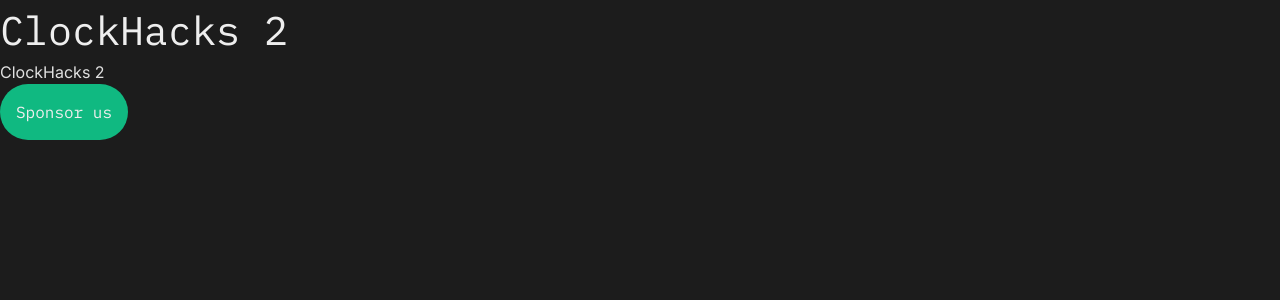
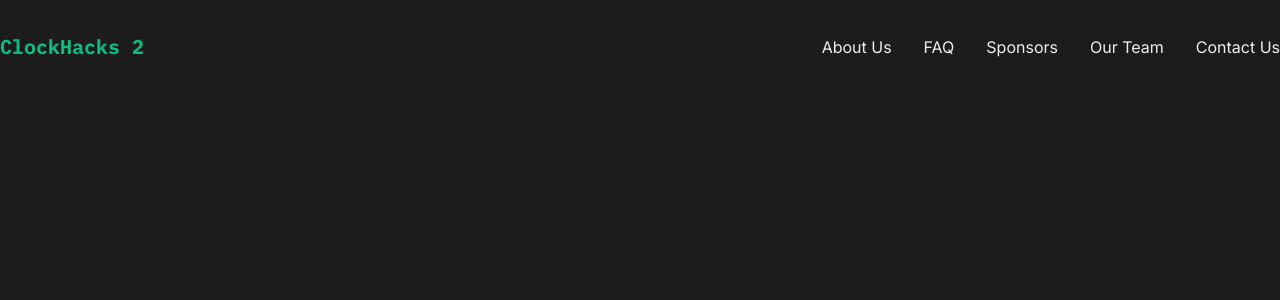
Before and after one commit to ClockHacks/clockhacks.dev, a React (Vite) app: page / in a window 1280 px wide. Shown: the top 300 px of the page. Built offline with nearby package versions, Linux system fonts and the light colour scheme.

Commit message:
feat: desktop navbar

```diff
--- a/src/App.jsx
+++ b/src/App.jsx
@@ -1,14 +1,10 @@
+import Navbar from './components/Navbar'
+
 function App() {
 
   return (
-    <div className='typography'>
-      <h1>ClockHacks 2</h1>
-      <p>
-        ClockHacks 2
-      </p>
-      <button>
-        Sponsor us
-      </button>
+    <div className='h-screen mb-20'>
+      <Navbar />
     </div>
   )
 }
--- /dev/null
+++ b/src/components/Navbar.jsx
@@ -0,0 +1,52 @@
+import { useState, useEffect } from "react";
+
+const links = [
+  {
+    name: 'About Us',
+    href: '#about',
+  }, {
+    name: 'FAQ',
+    href: '#faq'
+  }, {
+    name: 'Sponsors',
+    href: '#sponsors'
+  }, {
+    name: 'Our Team',
+    href: '#team'
+  }, {
+    name: 'Contact Us',
+    href: '#contact'
+  }
+]
+
+const Navbar = () => {
+
+  const [top, setTop] = useState(true)
+
+  useEffect(() => {
+
+    const scrollHandler = () => {
+      setTop(window.scrollY <= 50)
+    }
+    window.addEventListener('scroll', scrollHandler, true);
+
+    return () => {
+      window.removeEventListener('scroll', scrollHandler, true);
+    };
+  }, []);
+
+  return (
+    <nav className={`py-8 sticky top-0 z-50 ${(top) ? "" : "!border-b-gray-500"} border-b-[1px] border-b-bg1 transition-colors`}>
+      <div className="typography flex justify-between">
+        <h4 className='text-accent1 font-bold cursor-pointer' onClick={() => {window.scrollTo(0,0)}}>ClockHacks 2</h4>
+        <div className='text-text1 flex gap-8 items-center'>
+          {links.map((link) => (
+            <a href={link.href} className="hover:opacity-80 transition-opacity">{link.name}</a>
+          ))}
+        </div>
+      </div>
+    </nav>
+  )
+}
+
+export default Navbar
```
